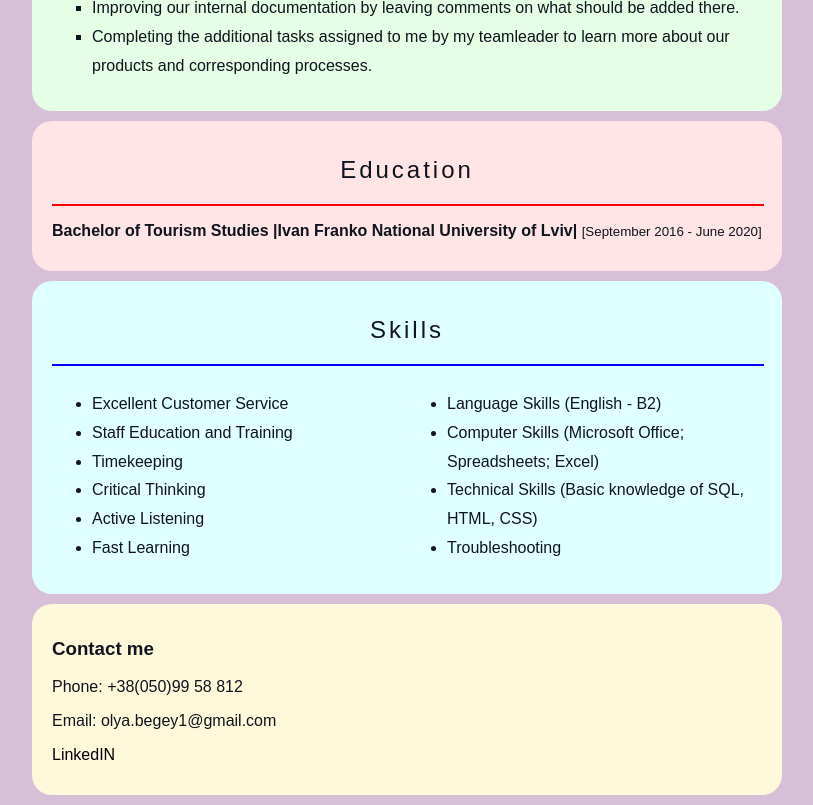
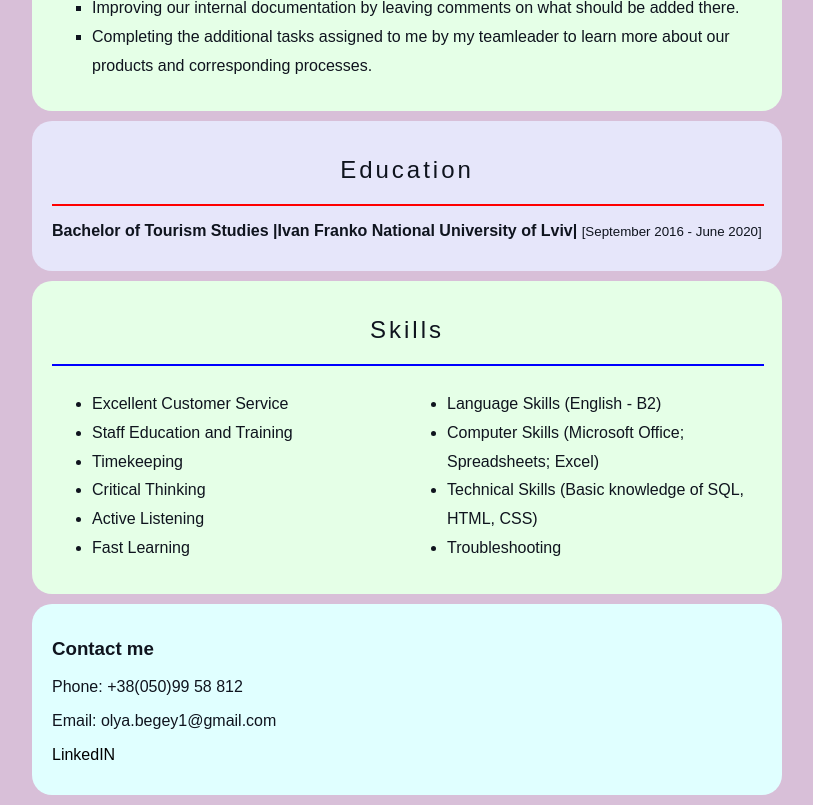
Before and after one commit to olhabehei/cv, a plain HTML site: page index.html in a window 1280 px wide. Shown: the part 920-1725 px from the top of the page, without its empty margins (233-1046 px from the left). Drawn offline with Linux system fonts and the light colour scheme.

Commit message:
Update index.html

```diff
--- a/index.html
+++ b/index.html
@@ -39,12 +39,12 @@
 			</ul>
 
 	 </div>
-	 <div class="card bg-red">
+	 <div class="card bg-vio">
 	 <h2>Education</h2>
 	 <hr size="2" noshade width="100%" color="red" />
 	 <p> <large><b>Bachelor of Tourism Studies |Ivan Franko National University of Lviv| </large></b><small>[September 2016 - June 2020]</small></p>
 	</div>
-	 <div class="card bg-blue">
+	 <div class="card bg-green">
 	 <h2>Skills</h2>
 	 <hr size="2" nodshade width="100%" color="blue" />
 
@@ -69,7 +69,7 @@
 	   </div>
 	</div>
 </div>
-	<div class="card bg-yellow">
+	<div class="card bg-blue">
 	 <h3>Contact me</h3>
 	 <p>Phone: +38(050)99 58 812</p>
 	 <p>Email: olya.begey1@gmail.com </p>
```
